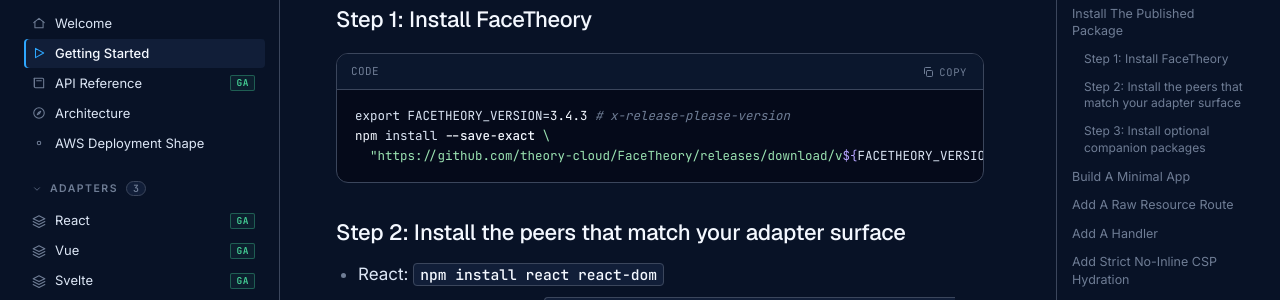
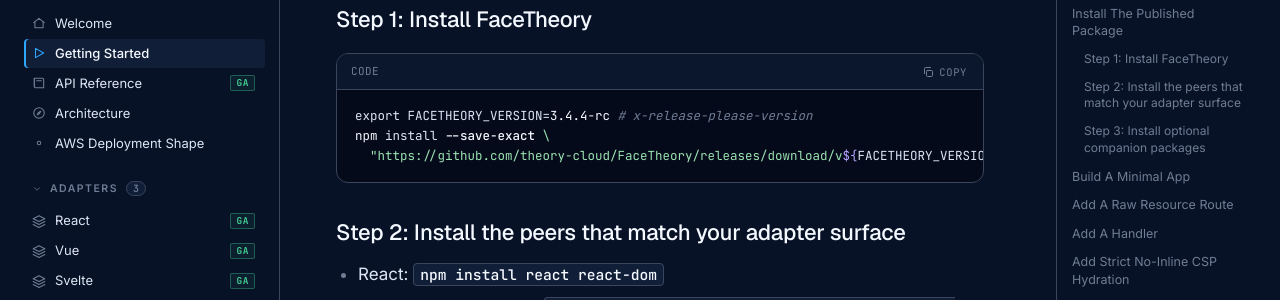
Before and after one commit to theory-cloud/FaceTheory, a Jekyll site: the page built from docs/getting-started.md, in a window 1280 px wide and 900 px high, scrolled down 677 px. Shown: the part 153-453 px from the top of the window. Built offline with Jekyll 4.4.1, drawn with Linux system fonts in a browser that asks for light colours.

Commit message:
chore(premain): release 3.4.4-rc

````diff
--- a/docs/getting-started.md
+++ b/docs/getting-started.md
@@ -25,7 +25,7 @@ Use the exact GitHub release asset so your application stays pinned to the publi
 ### Step 1: Install FaceTheory
 
 ```bash
-export FACETHEORY_VERSION=3.4.3 # x-release-please-version
+export FACETHEORY_VERSION=3.4.4-rc # x-release-please-version
 npm install --save-exact \
   "https://github.com/theory-cloud/FaceTheory/releases/download/v${FACETHEORY_VERSION}/theory-cloud-facetheory-${FACETHEORY_VERSION}.tgz"
 ```
@@ -478,7 +478,7 @@ Important ISR default:
 
 ## Reference Bundle
 
-The `v3.4.3` GitHub release includes the matching `facetheory-reference-${FACETHEORY_VERSION}.tar.gz` bundle. It contains: <!-- x-release-please-version -->
+The `v3.4.4-rc` GitHub release includes the matching `facetheory-reference-${FACETHEORY_VERSION}.tar.gz` bundle. It contains: <!-- x-release-please-version -->
 
 - `docs/` canonical consumer and operator docs
 - `ts/examples/` runnable React, Vue, Svelte, and SSG examples
--- a/ts/package.json
+++ b/ts/package.json
@@ -1,6 +1,6 @@
 {
   "name": "@theory-cloud/facetheory",
-  "version": "3.4.3",
+  "version": "3.4.4-rc",
   "description": "AWS-first SSR, SSG, and blocking ISR runtime for Node.js with React, Vue, and Svelte adapters.",
   "license": "Apache-2.0",
   "type": "module",
````
Also changed, not shown: docs/api-reference.md (+1 -1 lines), .release-please-manifest.premain.json, CHANGELOG.md, README.md, docs/README.md, ts/README.md, 2 other files.
